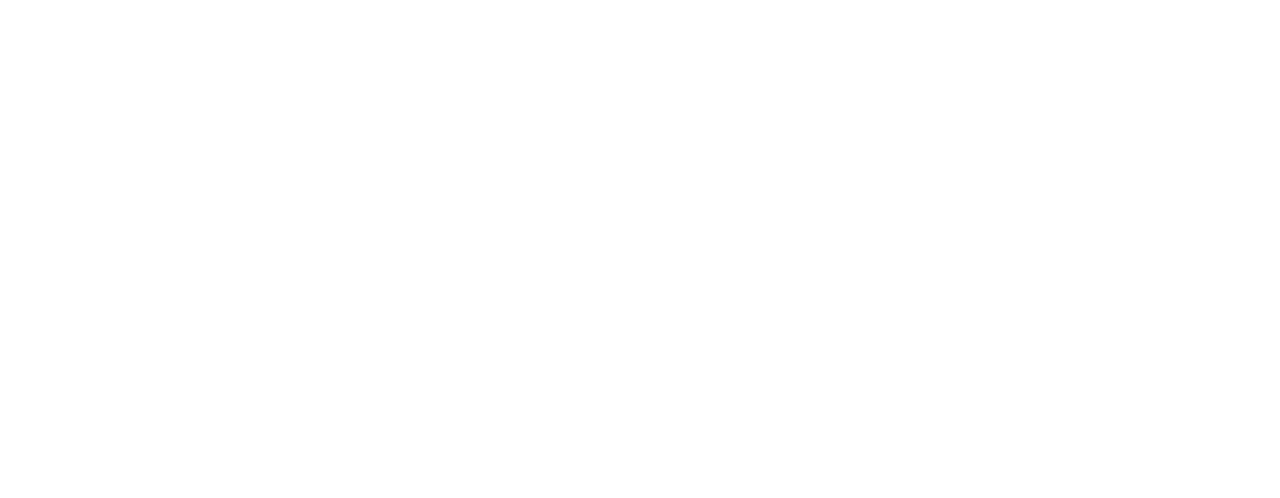
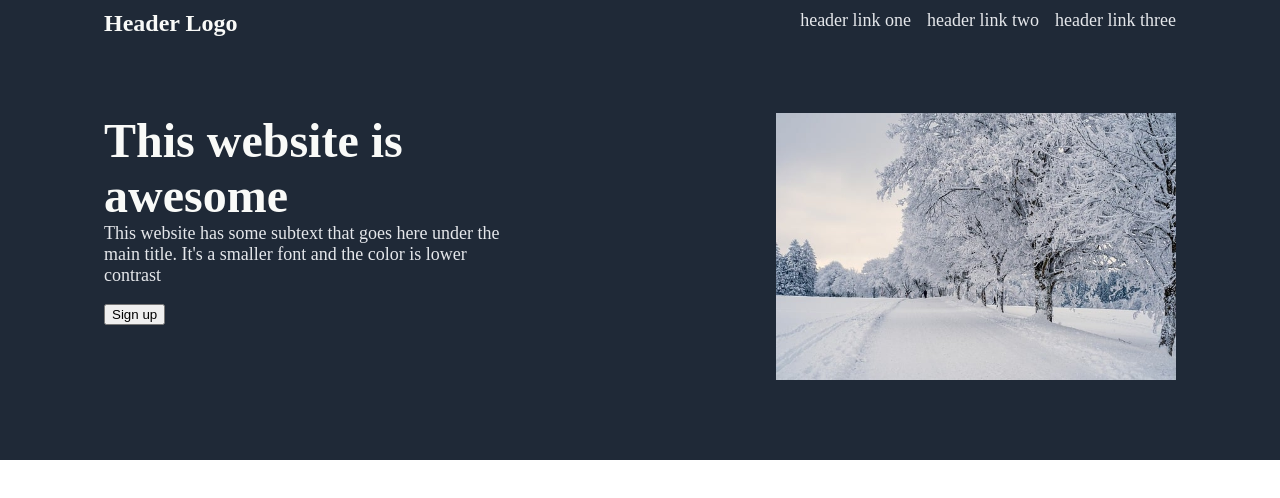
Before and after one commit to mike-344/landing-page, a plain HTML site: page index.html in a window 1280 px wide. Drawn offline with Linux system fonts and the light colour scheme.

Commit message:
create header and hero

```diff
--- a/index.html
+++ b/index.html
@@ -3,8 +3,28 @@
     <head>
         <meta charset="UTF-8">
         <title>landing page</title>
+        <link rel="stylesheet" href="style.css">
     </head>
     <body>
+        <div class="header">
+        <h2 class="logo">Header  Logo</h2>
+        <ul>
+            <li>header  link one</li>
+            <li>header  link two</li>
+            <li>header  link three</li>
+        </ul>
+        </div>
 
+        <div class="hero-container">
+        <div class="hero-text">
+        <h1 class="hero-heading">This website is awesome</h1>
+        <p class="hero-subtext">This website has some subtext that goes here
+            under the main title. It's a smaller font and the color
+            is lower contrast
+        </p>
+        <button>Sign up</button>
+        </div>
+        <img src="./images/snow-g959608329_640.jpg" alt="Photo of snow">
+        </div>
     </body>
 </html>
--- a/style.css
+++ b/style.css
@@ -0,0 +1,75 @@
+body{
+    height: 100vh;
+    display: flex;
+    flex-direction: column;
+    margin: 0px;
+}
+.header ul {
+   margin: 0px;
+   padding: 0px;
+   list-style-type: none;
+   display: flex;
+   margin-right: 104px;
+   gap: 16px;
+   margin-top: 10px;
+}
+
+li{
+    text-decoration: none;
+    color: #E5E7EB;
+    font-size: 18px;
+}
+
+.header{
+    display: flex;
+    background-color: #1F2937;
+
+}
+
+.header .logo{
+    margin-top: 0px;
+    flex: 1;
+    margin-right: auto;
+    margin-left: 104px;
+    color: #F9FAf8;
+    font-size: 24px;
+    margin-top: 10px;
+
+}
+
+img {
+    width: 400px;
+    height: auto;
+    margin-right: 104px;
+    margin-top: 56px;
+    margin-bottom: 80px;
+}
+
+.hero-container {
+    display: flex;
+    background-color: #1F2937;
+
+}
+
+.hero-text{
+    flex-basis:400px;
+    margin-right: auto;
+    margin-left: 104px;
+    margin-top: 56px;
+    margin-bottom: 80px;
+}
+
+.hero-heading{
+    margin-top: 0px;
+    margin-bottom: 0px;
+    font-size: 48px;
+    font-weight: 900;
+    color: #F9FAf8;
+}
+
+.hero-subtext{
+    font-size: 18px;
+    color: #E5E7EB;
+    margin-top: 0px;
+
+}
```
Also changed, not shown: images/snow-g959608329_640.jpg (added).
